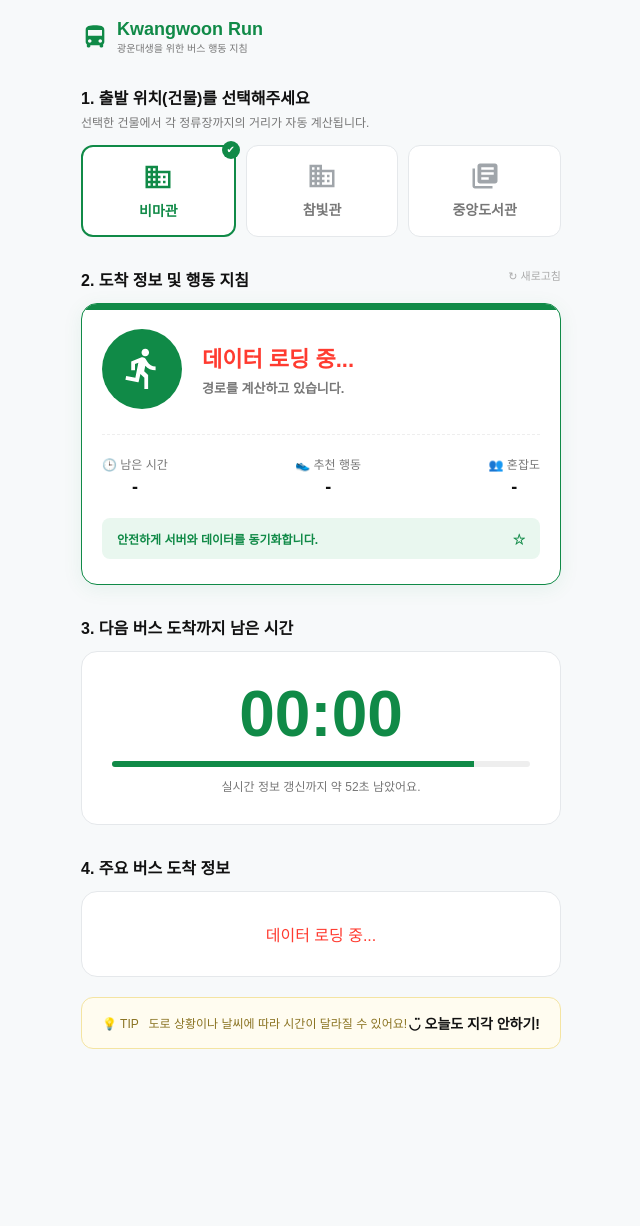
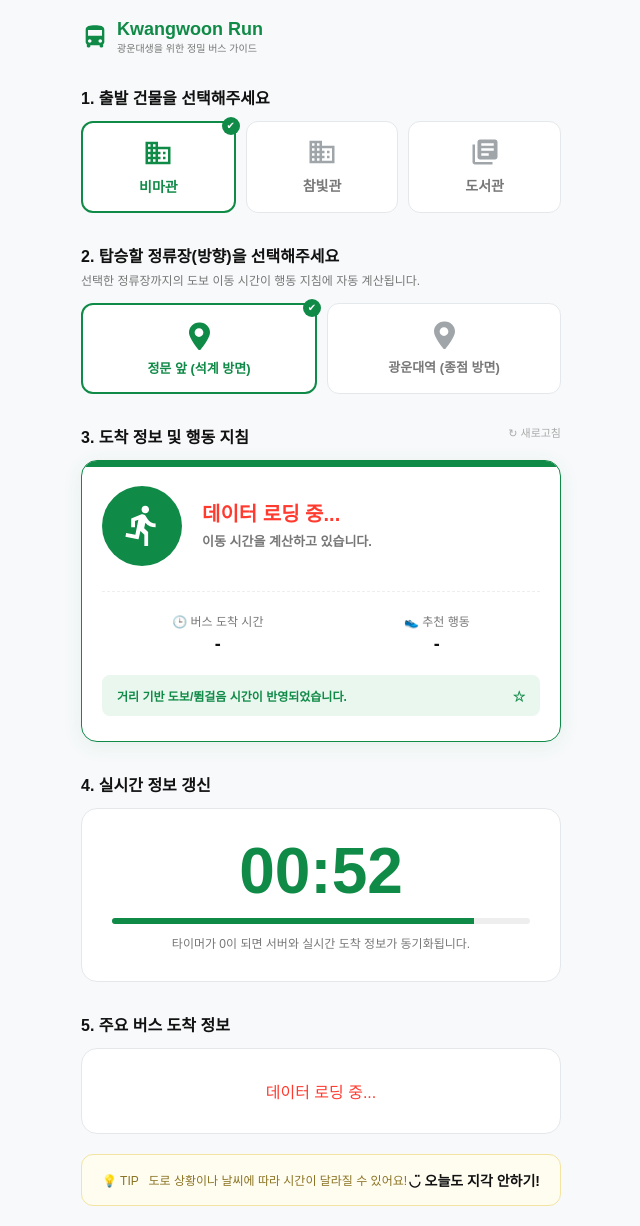
Before and after one commit to jmin7190-ship-it/kwangwoon-run, a Flask app: page / in a window 1280 px wide. Shown: the whole page, without its empty margins (319-959 px from the left). Before the commit the page ends 1049 px from the top, so only its background shows below. Run offline with Flask 3, Linux system fonts and the light colour scheme; data that the repository does not hold is empty; some web fonts are replaced.

Commit message:
Update index.html

```diff
--- a/templates/index.html
+++ b/templates/index.html
@@ -21,7 +21,7 @@
         .section-title { font-size: 16px; font-weight: 700; margin-bottom: 12px; margin-top: 30px; display: flex; justify-content: space-between;}
         .section-sub { font-size: 12px; color: var(--text-gray); font-weight: 400; margin-top: -8px; margin-bottom: 15px; }
         .button-group { display: flex; gap: 10px; margin-bottom: 10px; }
-        .building-card { flex: 1; padding: 15px 5px; background: var(--card-bg); border: 1px solid var(--border-color); border-radius: 12px; display: flex; flex-direction: column; align-items: center; gap: 8px; cursor: pointer; position: relative; transition: 0.2s; }
+        .building-card { flex: 1; padding: 15px 5px; background: var(--card-bg); border: 1px solid var(--border-color); border-radius: 12px; display: flex; flex-direction: column; align-items: center; gap: 8px; cursor: pointer; position: relative; transition: 0.2s; text-align: center; word-break: keep-all; }
         .building-card svg { width: 30px; height: 30px; fill: #a0a5aa; }
         .building-card span { font-size: 14px; font-weight: 700; color: var(--text-gray); }
         .building-card.active { border: 2px solid var(--kw-green); }
@@ -32,11 +32,11 @@
         .action-card { background: var(--card-bg); border-radius: 16px; border: 1px solid var(--kw-green); padding: 25px 20px; box-shadow: 0 4px 20px rgba(16, 138, 71, 0.08); position: relative; overflow: hidden; }
         .action-card::before { content: ''; position: absolute; top: 0; left: 0; right: 0; height: 6px; background: var(--kw-green); }
         .action-header { display: flex; align-items: center; gap: 20px; margin-bottom: 25px; }
-        .circle-icon { width: 80px; height: 80px; background: var(--kw-green); border-radius: 50%; display: flex; align-items: center; justify-content: center; }
+        .circle-icon { width: 80px; height: 80px; min-width: 80px; background: var(--kw-green); border-radius: 50%; display: flex; align-items: center; justify-content: center; }
         .circle-icon svg { width: 45px; height: 45px; fill: white; }
-        .action-title h2 { margin: 0; font-size: 22px; color: var(--kw-green); margin-bottom: 5px; word-break: keep-all;}
-        .action-title p { margin: 0; font-size: 13px; color: var(--text-gray); font-weight: 600;}
-        .action-data { display: flex; justify-content: space-between; text-align: center; border-top: 1px dashed #eee; padding-top: 20px; }
+        .action-title h2 { margin: 0; font-size: 20px; color: var(--kw-green); margin-bottom: 6px; word-break: keep-all; line-height: 1.3; }
+        .action-title p { margin: 0; font-size: 13px; color: var(--text-gray); font-weight: 600; line-height: 1.4;}
+        .action-data { display: flex; justify-content: space-around; text-align: center; border-top: 1px dashed #eee; padding-top: 20px; }
         .data-box h3 { margin: 0; font-size: 12px; color: var(--text-gray); font-weight: 500; margin-bottom: 5px; }
         .data-box p { margin: 0; font-size: 18px; font-weight: 700; color: var(--text-dark); }
         .action-footer { margin-top: 20px; background: var(--kw-light-green); padding: 12px 15px; border-radius: 8px; font-size: 12px; color: var(--kw-green); font-weight: 600; display: flex; justify-content: space-between; align-items: center;}
@@ -68,12 +68,11 @@
     <div class="header">
         <div class="logo">
             <svg viewBox="0 0 24 24"><path d="M4 16c0 .88.39 1.67 1 2.22V20c0 .55.45 1 1 1h1c.55 0 1-.45 1-1v-1h8v1c0 .55.45 1 1 1h1c.55 0 1-.45 1-1v-1.78c.61-.55 1-1.34 1-2.22V6c0-3.5-3.58-4-8-4s-8 .5-8 4v10zm3.5 1c-.83 0-1.5-.67-1.5-1.5S6.67 14 7.5 14s1.5.67 1.5 1.5S8.33 17 7.5 17zm9 0c-.83 0-1.5-.67-1.5-1.5s.67-1.5 1.5-1.5 1.5.67 1.5 1.5-.67 1.5-1.5 1.5zm1.5-6H6V6h12v5z"/></svg>
-            <div><div class="logo-text">Kwangwoon Run</div><div class="logo-sub">광운대생을 위한 버스 행동 지침</div></div>
+            <div><div class="logo-text">Kwangwoon Run</div><div class="logo-sub">광운대생을 위한 정밀 버스 가이드</div></div>
         </div>
     </div>
 
-    <div class="section-title">1. 출발 위치(건물)를 선택해주세요</div>
-    <div class="section-sub">선택한 건물에서 각 정류장까지의 거리가 자동 계산됩니다.</div>
+    <div class="section-title">1. 출발 건물을 선택해주세요</div>
     <div class="button-group">
         <div class="building-card active" id="bldg-bima" onclick="selectBuilding('bima')">
             <div class="check-badge">✔</div>
@@ -88,34 +87,48 @@
         <div class="building-card" id="bldg-library" onclick="selectBuilding('library')">
             <div class="check-badge">✔</div>
             <svg viewBox="0 0 24 24"><path d="M4 6H2v14c0 1.1.9 2 2 2h14v-2H4V6zm16-4H8c-1.1 0-2 .9-2 2v12c0 1.1.9 2 2 2h12c1.1 0 2-.9 2-2V4c0-1.1-.9-2-2-2zm-1 9H9V9h10v2zm-4 4H9v-2h6v2zm4-8H9V5h10v2z"/></svg>
-            <span>중앙도서관</span>
+            <span>도서관</span>
         </div>
     </div>
 
-    <div class="section-title">2. 도착 정보 및 행동 지침 <span style="font-size: 11px; font-weight:normal; color:#aaa; cursor:pointer;" onclick="fetchData()">↻ 새로고침</span></div>
+    <div class="section-title">2. 탑승할 정류장(방향)을 선택해주세요</div>
+    <div class="section-sub">선택한 정류장까지의 도보 이동 시간이 행동 지침에 자동 계산됩니다.</div>
+    <div class="button-group" id="dir-group">
+        <div class="building-card active" id="dir-11285" onclick="selectDir('11285')">
+            <div class="check-badge">✔</div>
+            <svg viewBox="0 0 24 24"><path d="M12 2c-4.42 0-8 3.58-8 8 0 4.73 7.05 13.06 7.62 13.73.19.23.47.37.78.37s.59-.14.78-.37c.57-.67 7.62-9 7.62-13.73 0-4.42-3.58-8-8-8zm0 11.5c-1.93 0-3.5-1.57-3.5-3.5s1.57-3.5 3.5-3.5 3.5 1.57 3.5 3.5-1.57 3.5-3.5 3.5z"/></svg>
+            <span style="font-size:13px;">정문 앞 (석계 방면)</span>
+        </div>
+        <div class="building-card" id="dir-11279" onclick="selectDir('11279')">
+            <div class="check-badge">✔</div>
+            <svg viewBox="0 0 24 24"><path d="M12 2c-4.42 0-8 3.58-8 8 0 4.73 7.05 13.06 7.62 13.73.19.23.47.37.78.37s.59-.14.78-.37c.57-.67 7.62-9 7.62-13.73 0-4.42-3.58-8-8-8zm0 11.5c-1.93 0-3.5-1.57-3.5-3.5s1.57-3.5 3.5-3.5 3.5 1.57 3.5 3.5-1.57 3.5-3.5 3.5z"/></svg>
+            <span style="font-size:13px;">광운대역 (종점 방면)</span>
+        </div>
+    </div>
+
+    <div class="section-title">3. 도착 정보 및 행동 지침 <span style="font-size: 11px; font-weight:normal; color:#aaa; cursor:pointer;" onclick="fetchData()">↻ 새로고침</span></div>
     <div class="action-card">
         <div class="action-header">
             <div class="circle-icon" id="main-icon">
                 <svg viewBox="0 0 24 24"><path d="M13.49 5.48c1.1 0 2-.9 2-2s-.9-2-2-2-2 .9-2 2 .9 2 2 2zm-3.6 13.9l1-4.4 2.1 2v6h2v-7.5l-2.1-2 .6-3c1.3 1.5 3.3 2.5 5.5 2.5v-2c-1.9 0-3.5-1-4.3-2.4l-1-1.6c-.4-.6-1-1-1.7-1-.3 0-.5.1-.8.1l-5.2 2.2v4.7h2v-3.4l1.8-.7-1.6 8.1-4.9-1-.4 2 6.7 1.4z"/></svg>
             </div>
-            <div class="action-title"><h2 id="main-msg">서버 연결 중...</h2><p id="main-path">경로를 계산하고 있습니다.</p></div>
+            <div class="action-title"><h2 id="main-msg">서버 연결 중...</h2><p id="main-path">이동 시간을 계산하고 있습니다.</p></div>
         </div>
         <div class="action-data">
-            <div class="data-box"><h3>🕒 남은 시간</h3><p id="main-time">-</p></div>
+            <div class="data-box"><h3>🕒 버스 도착 시간</h3><p id="main-time">-</p></div>
             <div class="data-box"><h3>👟 추천 행동</h3><p id="main-action">-</p></div>
-            <div class="data-box"><h3>👥 혼잡도</h3><p id="main-crowd">-</p></div>
         </div>
-        <div class="action-footer"><span id="main-submsg">안전하게 서버와 데이터를 동기화합니다.</span><span>☆</span></div>
+        <div class="action-footer"><span id="main-submsg">거리 기반 도보/뜀걸음 시간이 반영되었습니다.</span><span>☆</span></div>
     </div>
 
-    <div class="section-title">3. 다음 버스 도착까지 남은 시간</div>
+    <div class="section-title">4. 실시간 정보 갱신</div>
     <div class="timer-card">
-        <div class="big-time" id="big-timer">00:00</div>
+        <div class="big-time" id="big-timer">00:60</div>
         <div class="progress-bar-bg"><div class="progress-bar-fill" id="progress-bar"></div></div>
-        <div class="timer-sub">실시간 정보 갱신까지 약 <span id="refresh-counter">60</span>초 남았어요.</div>
+        <div class="timer-sub">타이머가 0이 되면 서버와 실시간 도착 정보가 동기화됩니다.</div>
     </div>
 
-    <div class="section-title">4. 주요 버스 도착 정보</div>
+    <div class="section-title">5. 주요 버스 도착 정보</div>
     <div class="bus-list" id="bus-list-container">
         <div style="text-align:center; padding: 20px; color:#aaa;">서버 응답을 기다리는 중...</div>
     </div>
@@ -125,56 +138,58 @@
 
 <script>
     let currentBuilding = 'bima';
-    let targetSeconds = 0;
+    let currentDirection = '11285'; // 기본값: 정문 앞
     let refreshSeconds = 60;
     let timerInterval = null;
 
     function startTimer() {
         if(timerInterval) clearInterval(timerInterval);
         timerInterval = setInterval(() => {
-            if(targetSeconds > 0) {
-                targetSeconds--;
-                let m = Math.floor(targetSeconds / 60);
-                let s = targetSeconds % 60;
-                document.getElementById('big-timer').innerText = `${m.toString().padStart(2, '0')}:${s.toString().padStart(2, '0')}`;
-            }
             if(refreshSeconds > 0) {
                 refreshSeconds--;
-                document.getElementById('refresh-counter').innerText = refreshSeconds;
+                let s = refreshSeconds;
+                document.getElementById('big-timer').innerText = `00:${s.toString().padStart(2, '0')}`;
                 document.getElementById('progress-bar').style.width = `${(refreshSeconds / 60) * 100}%`;
             } else {
-                fetchData();
+                fetchData(); // 0초가 되면 데이터 강제 새로고침
             }
         }, 1000);
     }
 
     function fetchData() {
+        // 데이터 통신 시작 시 타이머 60초 리셋
         refreshSeconds = 60;
         document.getElementById('progress-bar').style.width = '100%';
+        document.getElementById('big-timer').innerText = '00:60';
 
-        fetch(`/api/bus?start=${currentBuilding}`)
+        // 백엔드로 건물과 정류장 방향 데이터를 모두 보냅니다.
+        fetch(`/api/bus?start=${currentBuilding}&dir=${currentDirection}`)
             .then(res => res.json())
             .then(data => {
                 if(data.status === "success") {
                     const best = data.best_bus;
-                    targetSeconds = best.seconds;
 
                     document.getElementById('main-msg').innerText = best.message;
                     document.getElementById('main-path').innerText = best.path_str;
                     document.getElementById('main-time').innerText = best.time_str;
                     document.getElementById('main-action').innerText = best.action_txt;
-                    document.getElementById('main-crowd').innerText = best.crowded;
 
-                    // 🚨 자바스크립트가 넘어지던 치명적인 CSS 버그를 제거했습니다!
                     const isRun = best.status_type === 'run';
-                    document.querySelector('.action-card').style.borderColor = isRun ? '#ff3b30' : '#108a47';
-                    document.querySelector('.circle-icon').style.background = isRun ? '#ff3b30' : '#108a47';
-                    document.getElementById('main-msg').style.color = isRun ? '#ff3b30' : '#108a47';
-                    document.getElementById('big-timer').style.color = isRun ? '#ff3b30' : '#108a47';
+                    const isGiveUp = best.status_type === 'giveup';
+
+                    // 상태에 따른 직관적인 UI 컬러링 (포기는 회색 처리)
+                    let mainColor = '#108a47'; // 초록 (여유)
+                    if(isRun) mainColor = '#ff3b30'; // 빨강 (뜀걸음)
+                    if(isGiveUp) mainColor = '#777777'; // 회색 (포기)
+
+                    document.querySelector('.action-card').style.borderColor = mainColor;
+                    document.querySelector('.circle-icon').style.background = mainColor;
+                    document.getElementById('main-msg').style.color = mainColor;
+                    document.getElementById('big-timer').style.color = '#108a47'; // 정보 갱신 타이머는 항상 초록 유지
 
                     const listHtml = data.bus_list.map(bus => {
                         const colorClass = bus.bus_number === '261' ? 'green' : 'blue';
-                        return `<div class="bus-item"><div class="bus-info"><span class="bus-num ${colorClass}">${bus.bus_number}</span><span class="bus-dir">${bus.station_name} 방면</span><span class="bus-distance">${bus.distance_str}</span></div><div class="bus-time-info"><strong>${bus.time_str}</strong><span>${bus.stations_left}</span></div></div>`;
+                        return `<div class="bus-item"><div class="bus-info"><span class="bus-num ${colorClass}">${bus.bus_number}</span><span class="bus-dir">${bus.station_name} 탑승</span><span class="bus-distance">${bus.distance_str} 떨어짐</span></div><div class="bus-time-info"><strong>${bus.time_str}</strong><span>${bus.stations_left}</span></div></div>`;
                     }).join('');
                     document.getElementById('bus-list-container').innerHTML = listHtml;
                 } else {
@@ -184,19 +199,26 @@
                 }
             })
             .catch(err => {
-                // 🚨 진짜 통신 에러인지 프론트엔드 에러인지 명확히 구별합니다.
                 console.error("에러 원인:", err);
-                document.getElementById('main-msg').innerText = "프론트엔드 오류 발생!";
+                document.getElementById('main-msg').innerText = "서버 통신 오류 발생!";
                 document.getElementById('main-msg').style.color = "#ff3b30";
             });
     }
 
     function selectBuilding(bldg) {
-        document.querySelectorAll('.building-card').forEach(el => el.classList.remove('active'));
-        document.getElementById(`bldg-${bldg}`).classList.add('active');
+        document.querySelectorAll('#bldg-' + bldg).forEach(el => el.classList.add('active'));
+        document.querySelectorAll('.building-card[id^="bldg-"]').forEach(el => { if(el.id !== 'bldg-' + bldg) el.classList.remove('active'); });
         currentBuilding = bldg;
         fetchData();
     }
+
+    function selectDir(dir) {
+        document.querySelectorAll('#dir-' + dir).forEach(el => el.classList.add('active'));
+        document.querySelectorAll('.building-card[id^="dir-"]').forEach(el => { if(el.id !== 'dir-' + dir) el.classList.remove('active'); });
+        currentDirection = dir;
+        fetchData();
+    }
+
     fetchData();
     startTimer();
 </script>
```
